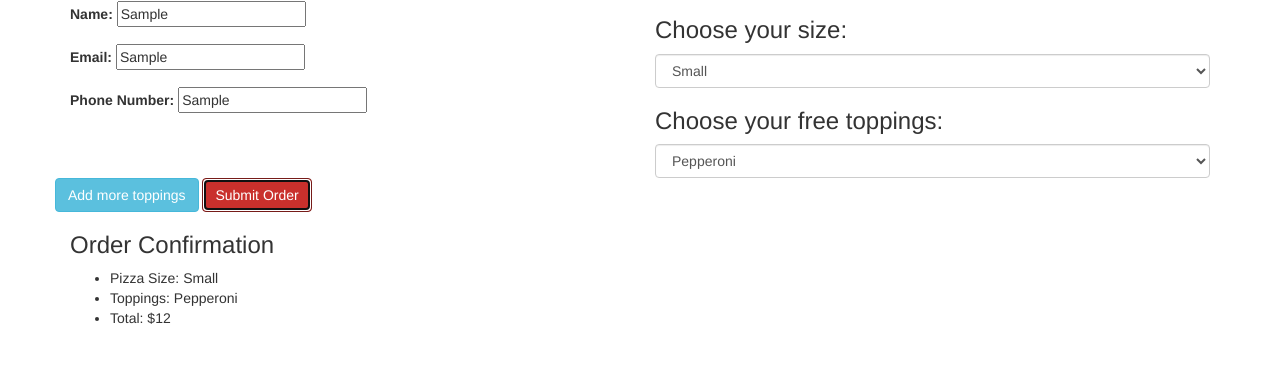
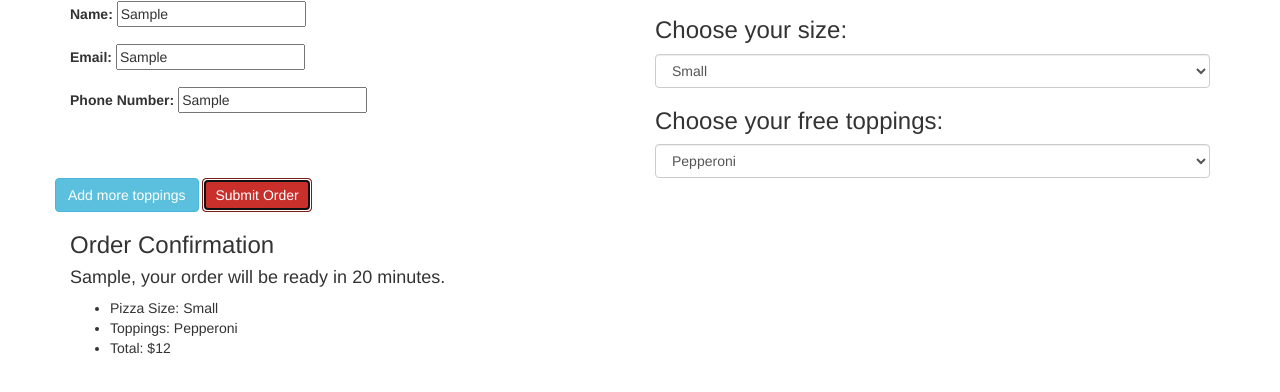
Before and after one commit to kailinishihira/order-pizza, a plain HTML site: page index.html in a window 1280 px wide. Both pictures are taken after typing "Sample", "Sample", "Sample" into the empty fields and a click on the button "Submit Order". Shown: the part 354-746 px from the top of the page. Drawn offline with nearby package versions, Linux system fonts and the light colour scheme.

Commit message:
Add name into confirmation details

```diff
--- a/index.html
+++ b/index.html
@@ -74,6 +74,7 @@
 
       <div id="order-details">
         <h3>Order Confirmation</h3>
+        <h4><span class="user-name"></span>, your order will be ready in 20 minutes.</h4>
         <ul>
           <li>Pizza Size: <span class="size-ordered"></span></li>
           <li>Toppings: <span class="toppings-ordered"></span></li>
--- a/js/scripts.js
+++ b/js/scripts.js
@@ -58,7 +58,10 @@ $(document).ready(function() {
       var inputToppings = $(this).children("#toppings").val();
       newPizza.toppings.push(inputToppings);
 
+    var userName = $("#new-name").val();
+
     $("#order-details").show();
+    $(".user-name").text(userName);
     $(".size-ordered").text(newPizza.size);
     $(".toppings-ordered").text(newPizza.toppings.toString());
     $(".order-total").text(newPizza.basePrice());
```
